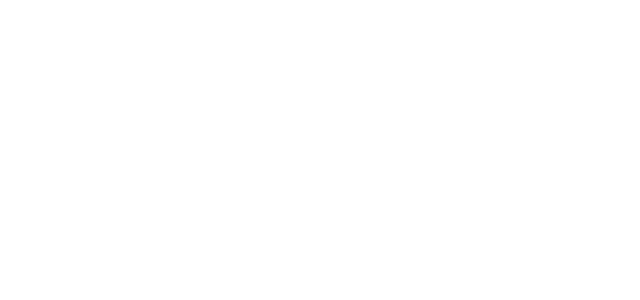
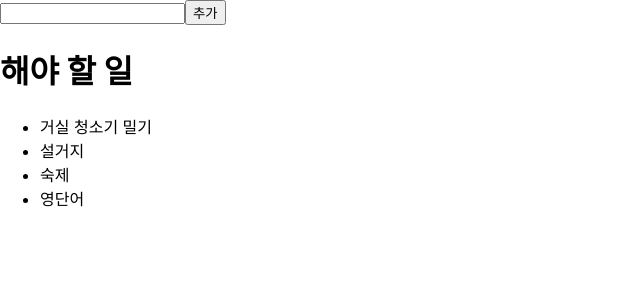
Before and after one commit to geumyoung00/todo-app-ts, a React (Create React App) app: page / in a window 1280 px wide. Shown: the top 300 px of the page, without its empty margins (0-640 px from the left). Built offline with nearby package versions, Linux system fonts and the light colour scheme.

Commit message:
TodoList 배열 표출 및 input 입력값 연결, 배열에 입력값을 더하는 함수 연결

```diff
--- a/src/App.tsx
+++ b/src/App.tsx
@@ -1,7 +1,19 @@
 import './App.css';
+import NewTodo from './components/TodoInput';
+import TodoList from './components/TodoList';
 
 function App() {
-	return <div className="App"></div>;
+	// const [todo, setTodo] = useState([]);
+	const todo = ['거실 청소기 밀기', '설거지', '숙제', '영단어'];
+	const addTodo = () => todo.concat();
+
+	return (
+		<div className='App'>
+			<NewTodo onAdd={addTodo} />
+			<h1>해야 할 일</h1>
+			<TodoList items={todo} />
+		</div>
+	);
 }
 
 export default App;
--- /dev/null
+++ b/src/components/TodoInput.tsx
@@ -0,0 +1,25 @@
+import React, { useRef } from 'react';
+
+const NewTodo: React.FC<{ onAdd: (text: string) => void }> = props => {
+	const inputRef = useRef<HTMLInputElement>(null);
+
+	const submitHandler = (e: React.FormEvent) => {
+		e.preventDefault();
+		const text = inputRef.current!.value;
+
+		if (text.trim().length === 0) {
+			return;
+		}
+
+		console.log('입력한 텍스트 확인 :', text);
+		props.onAdd(text);
+	};
+
+	return (
+		<form onSubmit={submitHandler}>
+			<input type='text' ref={inputRef} />
+			<button>추가</button>
+		</form>
+	);
+};
+export default NewTodo;
--- /dev/null
+++ b/src/components/TodoItem.tsx
@@ -0,0 +1,4 @@
+const TodoItem: React.FC<{ text: string }> = props => {
+	return <li>{props.text}</li>;
+};
+export default TodoItem;
--- /dev/null
+++ b/src/components/TodoList.tsx
@@ -0,0 +1,13 @@
+import TodoItem from './TodoItem';
+
+const TodoList: React.FC<{ items: string[] }> = props => {
+	return (
+		<ul>
+			{props.items.map(item => (
+				<TodoItem text={item} key={item} />
+			))}
+			{/* <TodoItem items={props.items} /> */}
+		</ul>
+	);
+};
+export default TodoList;
```
Also changed, not shown: src/index.css (indentation only), 1 other file (tests, documents, lock files or other folders).
